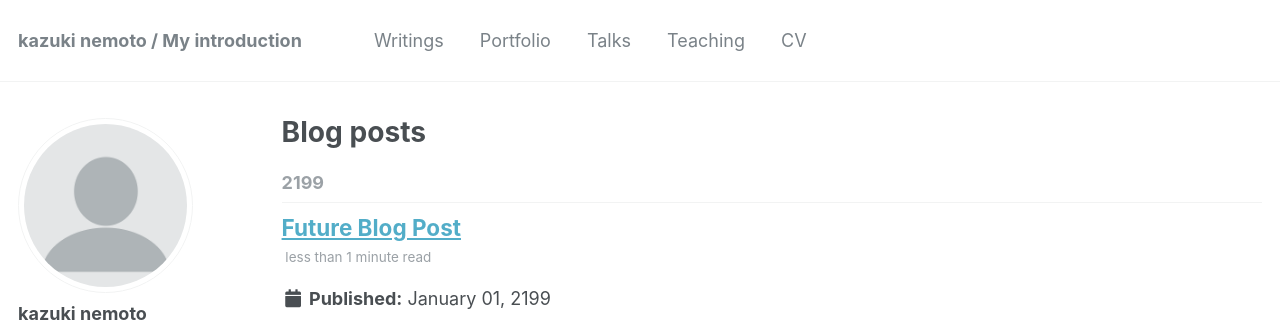
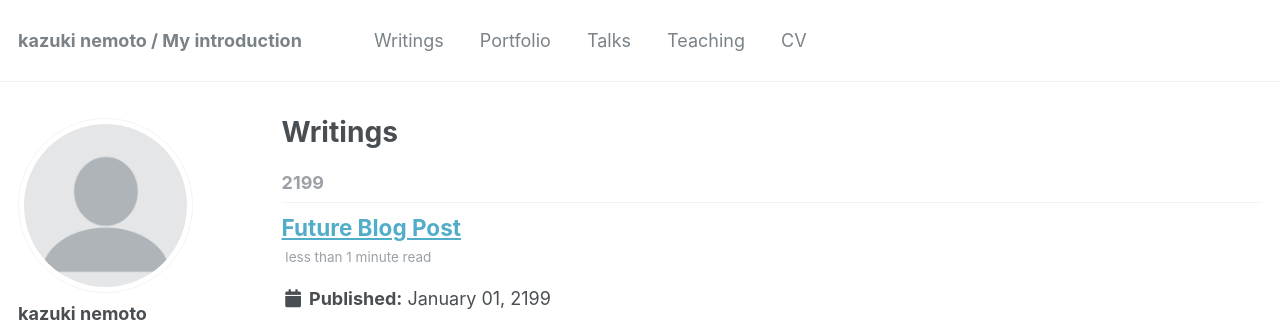
Before and after one commit to kazu-nemoto/kazu-nemoto.github.io, a Jekyll site: the page built from _pages/writings.html, in a window 1280 px wide and 900 px high. Shown: the top 322 px of the window. Built offline with Jekyll 4.4.1, drawn with Linux system fonts in a browser that asks for light colours.

Commit message:
Update and rename year-archive.html to writings.html
changing the name of this file and permalink

```diff
--- a/_pages/year-archive.html
+++ b/_pages/writings.html
@@ -1,7 +1,7 @@
 ---
+title: "Writings"
 layout: archive
-permalink: /year-archive/
-title: "Blog posts"
+permalink: /writings/
 author_profile: true
 redirect_from:
   - /wordpress/blog-posts/
```
